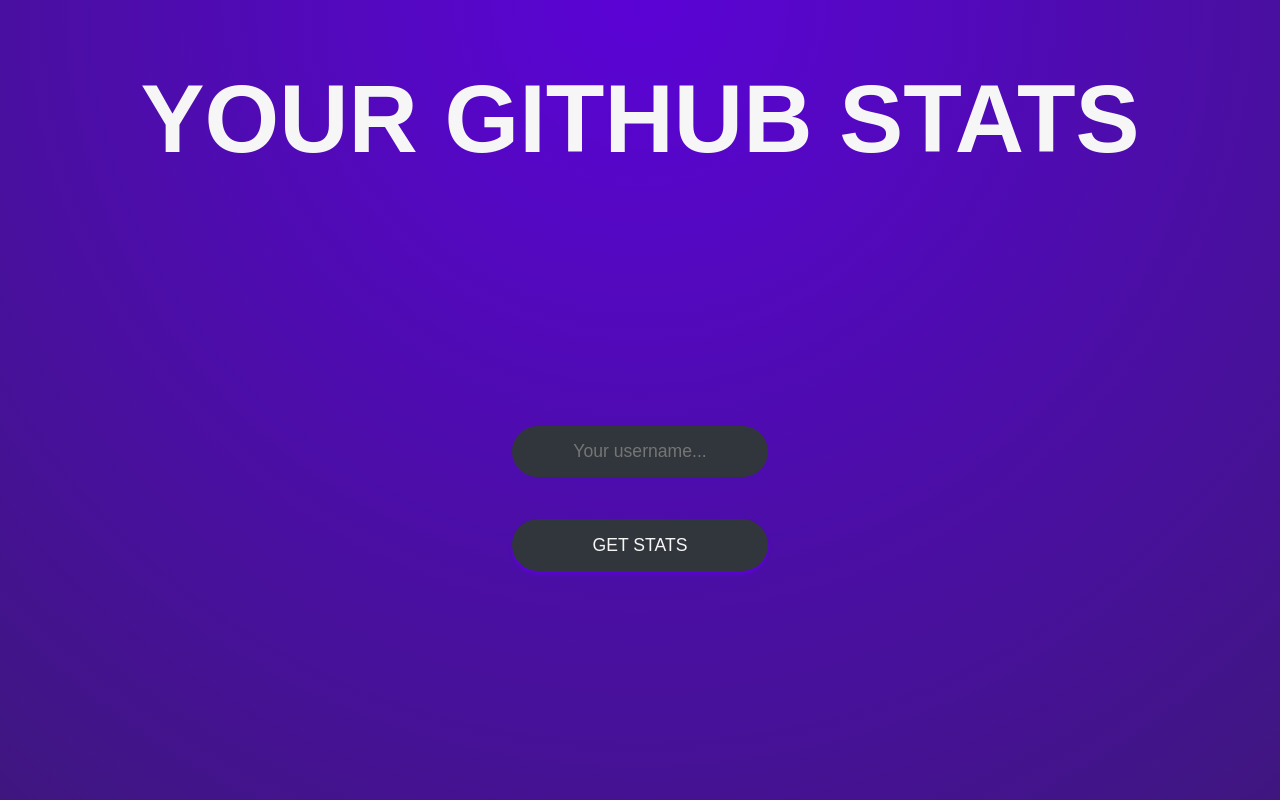
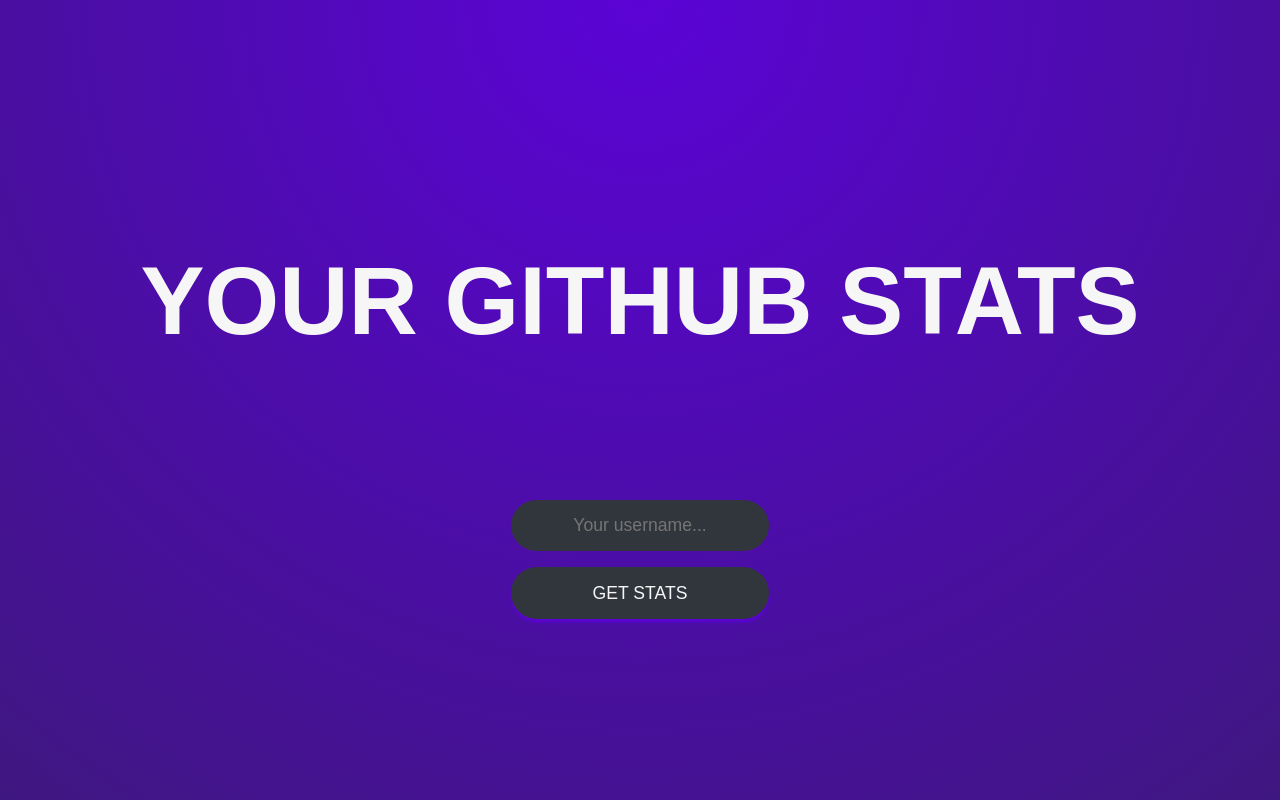
Before and after one commit to radeqq007/github-stats, a Vue app: page / in a window 1280 px wide. Shown: the top 800 px of the page. Built offline with nearby package versions, Linux system fonts and the light colour scheme; no server answers; a web font is replaced by a local one.

Commit message:
Update hero section layout

```diff
--- a/src/components/Hero.vue
+++ b/src/components/Hero.vue
@@ -1,8 +1,10 @@
 <template>
   <div class="hero">
     <h1>YOUR GITHUB STATS</h1>
-    <input type="text" placeholder="Your username..." v-model="username" />
-    <button @click="updateUsername">GET STATS</button>
+    <span class="input">
+      <input type="text" placeholder="Your username..." v-model="username" />
+      <button @click="updateUsername">GET STATS</button>
+    </span>
   </div>
 </template>
 
@@ -29,20 +31,31 @@ const updateUsername = () => {
 .hero {
   width: 100%;
   height: 100vh;
-  display: grid;
-  grid-template-rows: repeat(7, 1fr);
-  justify-items: center;
+  display: flex;
+  flex-direction: column;
+  align-items: center;
+  justify-content: center;
+  gap: 10vh;
+}
+
+.input {
+  display: flex;
+  flex-direction: column;
+  justify-content: center;
+  align-items: center;
+  gap: 2vh;
 }
 
 h1 {
   font-size: 6rem;
   font-weight: 900;
 }
+
 input,
 button {
   background-color: var(--bg);
   height: 3.2rem;
-  width: 20%;
+  width: 100%;
   border: none;
   border-radius: 10rem;
   padding: 1rem;
```
